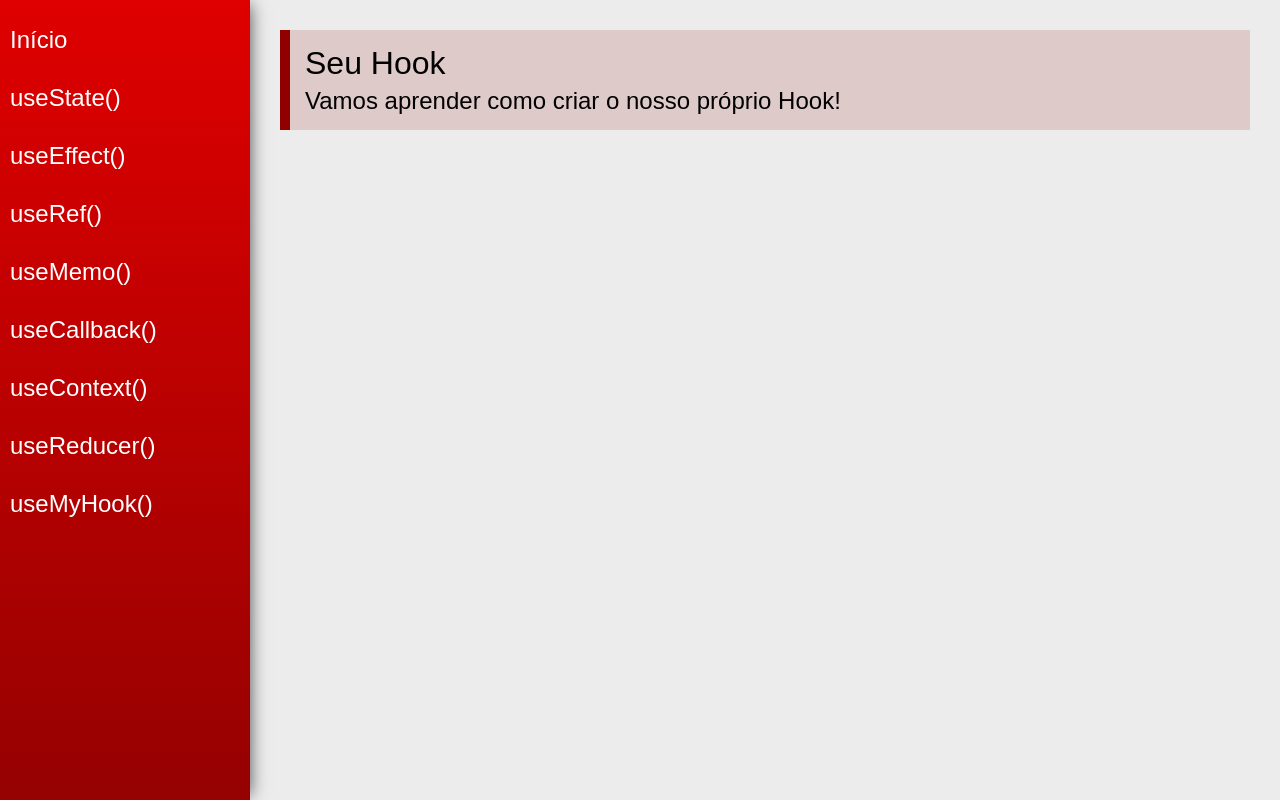
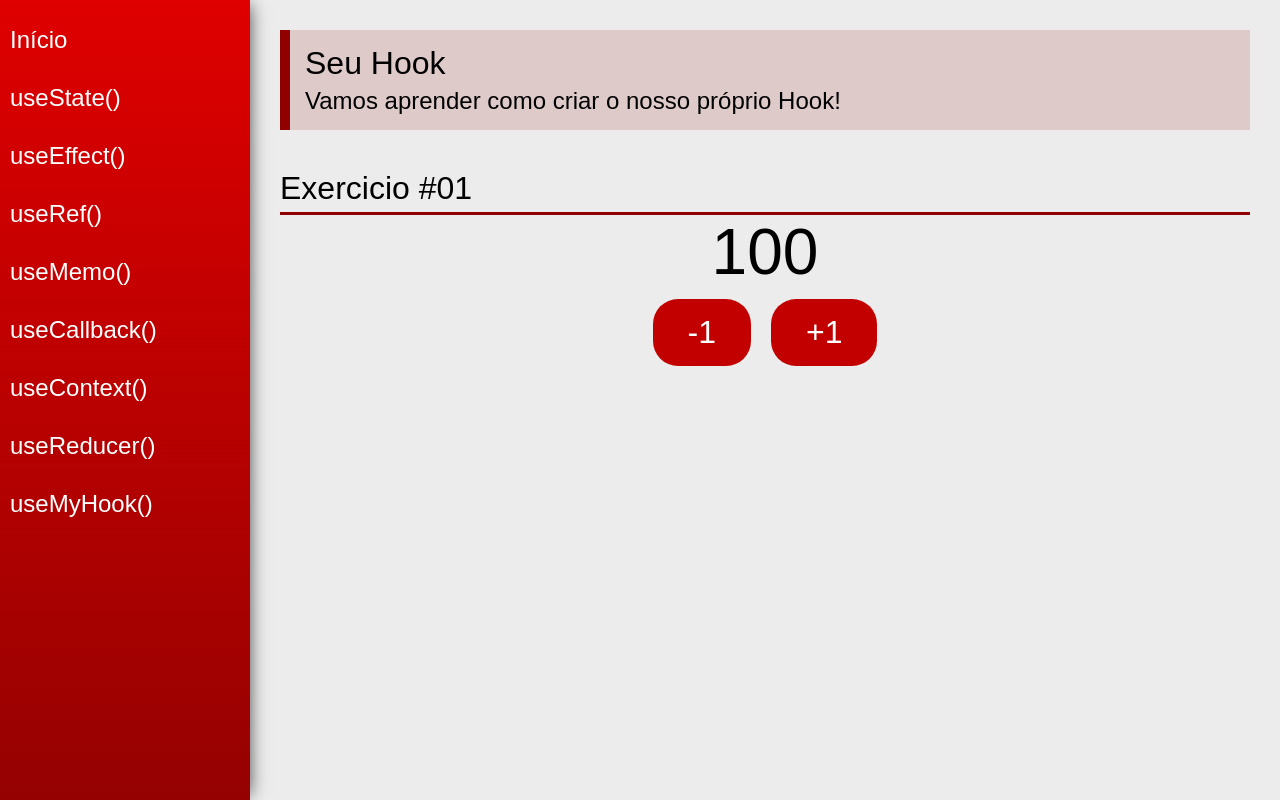
Before and after one commit to gustavo-silva-clear/React_Hooks, a React (Create React App) app: page /useCustom in a window 1280 px wide. Built offline with nearby package versions, Linux system fonts and the light colour scheme.

Commit message:
feat: Custom Hooks #01

```diff
--- /dev/null
+++ b/src/hooks/useCounter.js
@@ -0,0 +1,21 @@
+import React, { useState } from "react";
+
+export const useCounter = (initialValue = 100) => {
+    useState(initialValue)
+
+    const [count, setCount] = useState(initialValue)
+
+    function inc() {
+
+        setCount(count + 1)
+
+    }
+    function dec() {
+
+        setCount(count - 1)
+
+    }
+
+    return [count , inc ,dec]
+
+}
--- a/src/views/examples/UseCustom.jsx
+++ b/src/views/examples/UseCustom.jsx
@@ -1,13 +1,32 @@
 import React from 'react'
 import PageTitle from '../../components/layout/PageTitle'
+import SectionTitle from '../../components/layout/SectionTitle'
+import { useCounter } from '../../hooks/useCounter'
+
 
 const UseRef = (props) => {
+
+    const [count, inc, dec] = useCounter()
+
     return (
         <div className="UseCustom">
             <PageTitle
                 title="Seu Hook"
-                subtitle="Vamos aprender como criar o nosso próprio Hook!"
-            />
+                subtitle="Vamos aprender como criar o nosso próprio Hook!" />
+
+            <SectionTitle title="Exercicio #01" />
+
+            <div className="center">
+
+                <span className="text">{count}</span>
+
+                <div>
+                    <button className="btn" onClick={() => dec()}>-1</button>
+                    <button className="btn" onClick={() => inc()}>+1</button>
+
+                </div>
+
+            </div>
         </div>
     )
 }
```
